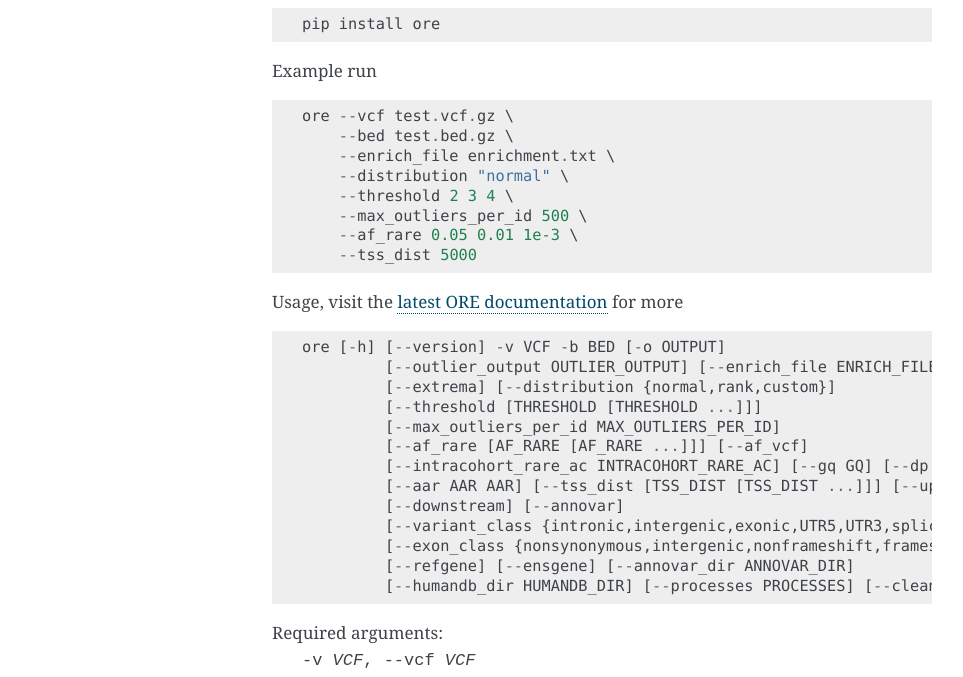
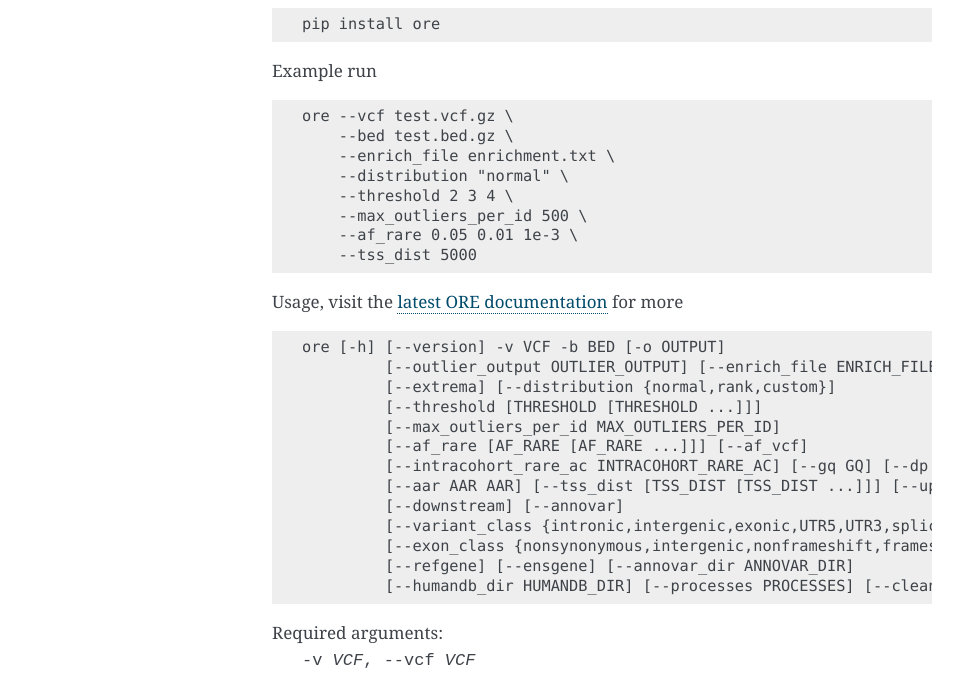
Before and after one commit to frichter/ore, a Sphinx documentation site: the page built from docs/index.rst, in a window 1280 px wide and 1400 px high. Shown: the part 418-1095 px from the top of the window, without its empty margins (148-1111 px from the left). Built offline with Sphinx 7.4.7, drawn with Linux system fonts in a browser that asks for light colours.

Commit message:
updated README

```diff
--- a/docs/index.rst
+++ b/docs/index.rst
@@ -27,13 +27,13 @@ To use ORE (outlier-RV enrichment), confirm the following are installed:
 
 Then, on the command line, install with
 
-.. code-block::
+.. code-block:: none
 
     pip install ore
 
 Example run
 
-.. code-block::
+.. code-block:: none
 
     ore --vcf test.vcf.gz \
         --bed test.bed.gz \
@@ -46,7 +46,7 @@ Example run
 
 Usage, visit the `latest ORE documentation`_ for more
 
-.. code-block::
+.. code-block:: none
 
   ore [-h] [--version] -v VCF -b BED [-o OUTPUT]
            [--outlier_output OUTLIER_OUTPUT] [--enrich_file ENRICH_FILE]
```
